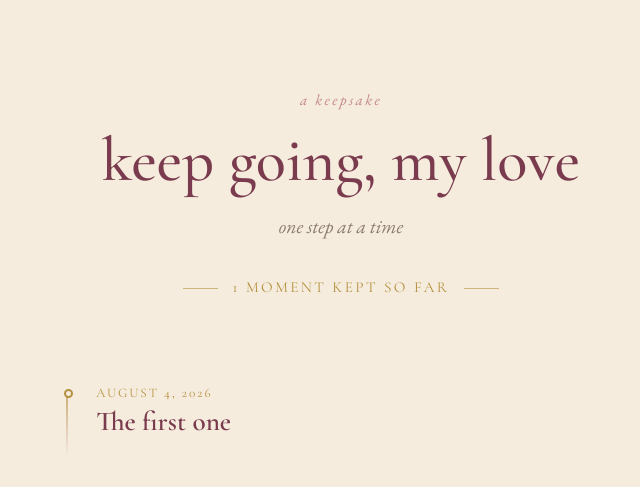
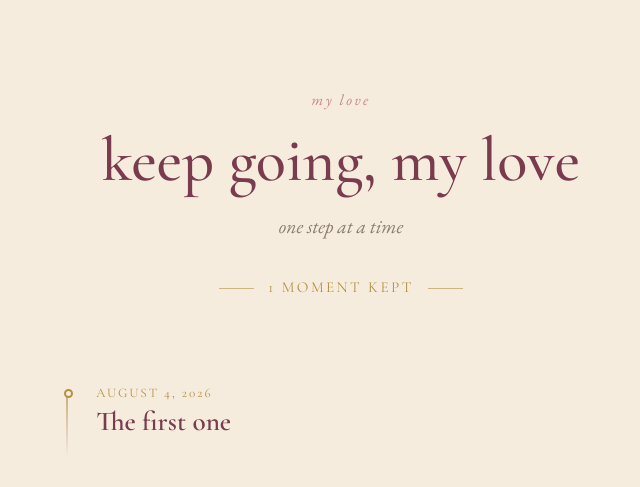
Before and after one commit to lilymarimo/lilymarimo.github.io, a Jekyll site: the page built from index.html, in a window 1280 px wide. Shown: the top 487 px of the page, without its empty margins (299-939 px from the left). Built offline with Jekyll 4.4.1, drawn with Linux system fonts in a browser that asks for light colours.

Commit message:
Update eyebrow text and moment count message

```diff
--- a/index.html
+++ b/index.html
@@ -3,12 +3,12 @@ layout: default
 ---
 
 <header class="masthead">
-  <p class="eyebrow">a keepsake</p>
+  <p class="eyebrow">my love</p>
   <h1 class="masthead__title">{{ site.title }}</h1>
   <p class="masthead__tagline">{{ site.tagline }}</p>
   {% assign count = site.posts | size %}
   {% if count > 0 %}
-    <p class="masthead__count">{{ count }} moment{% if count != 1 %}s{% endif %} kept so far</p>
+    <p class="masthead__count">{{ count }} moment{% if count != 1 %}s{% endif %} kept</p>
   {% endif %}
 </header>
 
```
